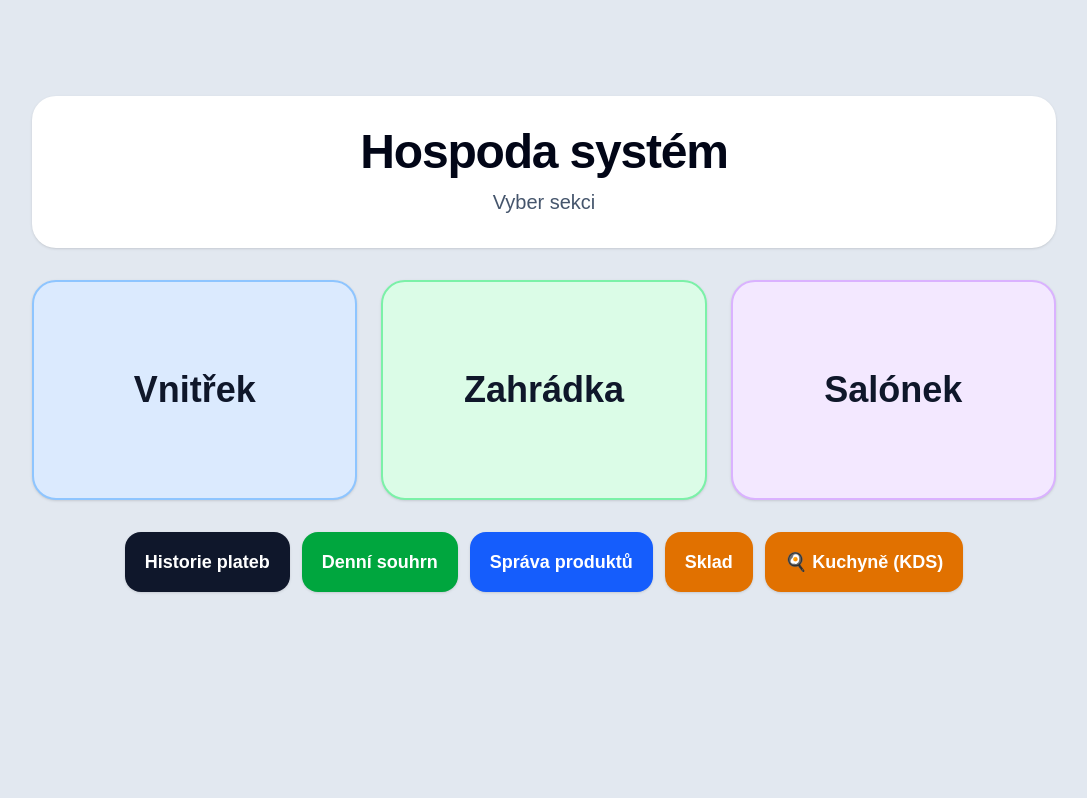
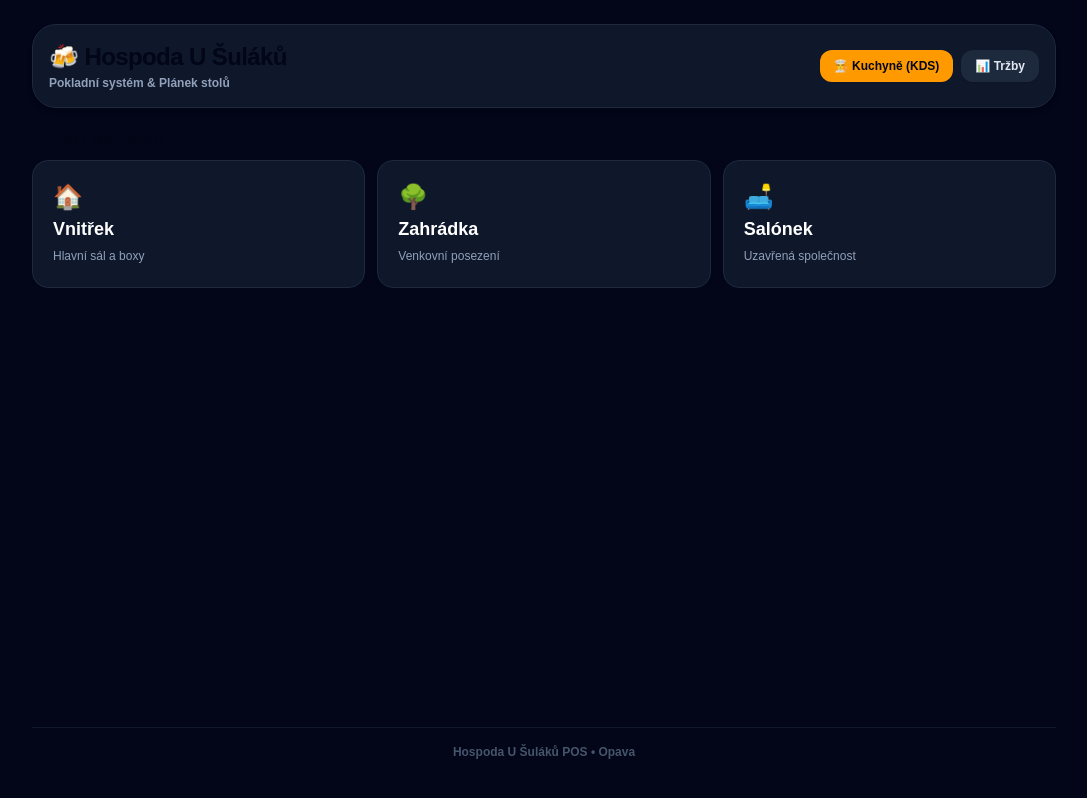
Before and after one commit to jurysulak/hospoda-system, a Next.js app: page / in a window 1280 px wide. Shown: the whole page, without its empty margins (96-1183 px from the left). Built offline with nearby package versions, Linux system fonts and the light colour scheme; no server answers; the database is empty.

Commit message:
Add prominent Bar quick table directly on home screen

```diff
--- a/app/page.tsx
+++ b/app/page.tsx
@@ -1,76 +1,182 @@
+"use client";
+
+import { useEffect, useState } from "react";
 import Link from "next/link";
 
-export default function Home() {
+interface Table {
+  id: number;
+  name: string;
+  section: string;
+  orders: {
+    id: number;
+    items: {
+      id: number;
+      quantity: number;
+      unitPrice: number;
+    }[];
+  }[];
+}
+
+export default function HomePage() {
+  const [tables, setTables] = useState<Table[]>([]);
+  const [loading, setLoading] = useState(true);
+
+  useEffect(() => {
+    const loadTables = async () => {
+      try {
+        const res = await fetch("/api/tables", { cache: "no-store" });
+        if (res.ok) {
+          const data: Table[] = await res.json();
+          setTables(data);
+        }
+      } catch (e) {
+        console.error("Chyba při načítání stolů:", e);
+      } finally {
+        setLoading(false);
+      }
+    };
+
+    loadTables();
+  }, []);
+
+  // Vyhledáme stůl "BAR"
+  const barTable = tables.find(
+    (t) => t.name.trim().toLowerCase() === "bar"
+  );
+
+  // Zjistíme, jestli má Bar rozmarkovaný nějaký účet
+  const barCurrentOrder = barTable?.orders?.[0];
+  const barItemsCount =
+    barCurrentOrder?.items?.reduce((sum, item) => sum + item.quantity, 0) || 0;
+  const barTotalSum =
+    barCurrentOrder?.items?.reduce(
+      (sum, item) => sum + item.quantity * item.unitPrice,
+      0
+    ) || 0;
+
   return (
-    <main className="min-h-screen bg-slate-200 p-4 md:p-6">
-      <div className="mx-auto flex min-h-[80vh] max-w-5xl flex-col justify-center space-y-8">
-        <div className="rounded-3xl bg-white p-8 text-center shadow-sm">
-          <h1 className="text-5xl font-bold tracking-tight">Hospoda systém</h1>
-          <p className="mt-3 text-xl text-slate-600">
-            Vyber sekci
+    <main className="min-h-screen bg-slate-950 text-white p-4 sm:p-6 flex flex-col justify-between select-none">
+      <div className="max-w-5xl mx-auto w-full space-y-6">
+
+        {/* Horní hlavička */}
+        <header className="flex flex-wrap items-center justify-between gap-4 bg-slate-900 border border-slate-800 p-4 rounded-3xl shadow-md">
+          <div>
+            <h1 className="text-xl sm:text-2xl font-black tracking-tight text-white">
+              🍻 Hospoda U Šuláků
+            </h1>
+            <p className="text-xs text-slate-400 font-semibold mt-0.5">
+              Pokladní systém & Plánek stolů
             </p>
           </div>
 
-        <div className="grid gap-6 md:grid-cols-3">
-          <a
-            href="/section/vnitrek"
-            className="flex min-h-[220px] items-center justify-center rounded-3xl border-2 border-blue-300 bg-blue-100 p-8 text-center text-4xl font-bold shadow-sm transition active:scale-[0.99]"
+          <div className="flex items-center gap-2">
+            <Link
+              href="/kitchen"
+              className="px-3.5 py-2 rounded-xl bg-amber-500 hover:bg-amber-400 text-slate-950 font-black text-xs transition cursor-pointer shadow-xs flex items-center gap-1.5"
             >
-            Vnitřek
-          </a>
+              👨‍🍳 Kuchyně (KDS)
+            </Link>
+            <Link
+              href="/summary"
+              className="px-3.5 py-2 rounded-xl bg-slate-800 hover:bg-slate-700 text-slate-200 font-black text-xs transition cursor-pointer shadow-xs flex items-center gap-1.5"
+            >
+              📊 Tržby
+            </Link>
+          </div>
+        </header>
 
-          <a
-            href="/section/zahradka"
-            className="flex min-h-[220px] items-center justify-center rounded-3xl border-2 border-green-300 bg-green-100 p-8 text-center text-4xl font-bold shadow-sm transition active:scale-[0.99]"
+        {/* 🍺 RYCHLÝ STŮL: BAR (Přímé markování) */}
+        {barTable && (
+          <div className="rounded-3xl bg-linear-to-r from-amber-600 to-amber-700 p-1 shadow-lg shadow-amber-900/20">
+            <Link
+              href={`/tables/${barTable.id}`}
+              className="w-full bg-slate-900 hover:bg-slate-900/90 rounded-[22px] p-4 sm:p-5 flex items-center justify-between transition cursor-pointer active:scale-[0.99] block"
             >
-            Zahrádka
-          </a>
-
-          <a
-            href="/section/salonek"
-            className="flex min-h-[220px] items-center justify-center rounded-3xl border-2 border-purple-300 bg-purple-100 p-8 text-center text-4xl font-bold shadow-sm transition active:scale-[0.99]"
-          >
-            Salónek
-          </a>
+              <div className="flex items-center gap-4">
+                <div className="w-14 h-14 rounded-2xl bg-amber-500 text-slate-950 flex items-center justify-center text-3xl shadow-sm shrink-0">
+                  🍺
+                </div>
+                <div>
+                  <div className="flex items-center gap-2">
+                    <span className="text-xl sm:text-2xl font-black text-white">
+                      STŮL BAR
+                    </span>
+                    <span className="px-2 py-0.5 rounded-md bg-amber-500/20 border border-amber-400/40 text-[10px] font-black text-amber-300 uppercase tracking-wider">
+                      Rychlý prodej
+                    </span>
+                  </div>
+                  <p className="text-xs text-slate-400 font-medium mt-1">
+                    Markování piva a panáků přímo u pípy bez zadávání stolu
+                  </p>
+                </div>
               </div>
 
-        <div className="flex flex-wrap justify-center gap-3">
-          <a
-            href="/payments"
-            className="rounded-2xl bg-slate-900 px-5 py-4 text-lg font-semibold text-white shadow-sm"
+              <div className="text-right shrink-0">
+                {barItemsCount > 0 ? (
+                  <div>
+                    <span className="text-lg sm:text-2xl font-black text-amber-400 block">
+                      {barTotalSum} Kč
+                    </span>
+                    <span className="text-xs font-bold text-slate-400">
+                      {barItemsCount} ks na účtu
+                    </span>
+                  </div>
+                ) : (
+                  <span className="inline-block px-3.5 py-1.5 rounded-xl bg-slate-800 border border-slate-700 text-xs font-bold text-slate-300">
+                    Otevřít Bar →
+                  </span>
+                )}
+              </div>
+            </Link>
+          </div>
+        )}
+
+        {/* Sekce místností (Plánky) */}
+        <div>
+          <h2 className="text-xs font-black text-slate-400 uppercase tracking-wider mb-3 px-1">
+            Plánky místností
+          </h2>
+          <div className="grid grid-cols-1 sm:grid-cols-3 gap-3">
+            <Link
+              href="/section/vnitrek"
+              className="p-5 rounded-2xl bg-slate-900 border border-slate-800 hover:border-slate-700 hover:bg-slate-850 transition cursor-pointer flex flex-col justify-between h-32 active:scale-98"
             >
-            Historie plateb
-          </a>
-
-          <a
-            href="/summary"
-            className="rounded-2xl bg-green-600 px-5 py-4 text-lg font-semibold text-white shadow-sm"
-          >
-            Denní souhrn
-          </a>
-
-          <a
-            href="/products"
-            className="rounded-2xl bg-blue-600 px-5 py-4 text-lg font-semibold text-white shadow-sm"
-          >
-            Správa produktů
-          </a>
-
-          <a
-            href="/stock"
-            className="rounded-2xl bg-amber-600 px-5 py-4 text-lg font-semibold text-white shadow-sm"
-          >
-            Sklad
-          </a>
+              <div className="text-2xl">🏠</div>
+              <div>
+                <span className="text-lg font-black text-white block">Vnitřek</span>
+                <span className="text-xs text-slate-400 font-medium">Hlavní sál a boxy</span>
+              </div>
+            </Link>
 
             <Link
-          href="/kitchen"
-          className="rounded-2xl bg-amber-600 px-5 py-4 text-lg font-semibold text-white shadow-sm hover:bg-amber-700 transition"
+              href="/section/zahradka"
+              className="p-5 rounded-2xl bg-slate-900 border border-slate-800 hover:border-slate-700 hover:bg-slate-850 transition cursor-pointer flex flex-col justify-between h-32 active:scale-98"
             >
-          🍳 Kuchyně (KDS)
+              <div className="text-2xl">🌳</div>
+              <div>
+                <span className="text-lg font-black text-white block">Zahrádka</span>
+                <span className="text-xs text-slate-400 font-medium">Venkovní posezení</span>
+              </div>
+            </Link>
+
+            <Link
+              href="/section/salonek"
+              className="p-5 rounded-2xl bg-slate-900 border border-slate-800 hover:border-slate-700 hover:bg-slate-850 transition cursor-pointer flex flex-col justify-between h-32 active:scale-98"
+            >
+              <div className="text-2xl">🛋️</div>
+              <div>
+                <span className="text-lg font-black text-white block">Salónek</span>
+                <span className="text-xs text-slate-400 font-medium">Uzavřená společnost</span>
+              </div>
             </Link>
           </div>
         </div>
+
+      </div>
+
+      <footer className="max-w-5xl mx-auto w-full text-center text-xs text-slate-600 font-semibold py-4 border-t border-slate-900 mt-6">
+        Hospoda U Šuláků POS • Opava
+      </footer>
     </main>
   );
 }
```
Lines whose indentation alone changed are shown as unchanged.
